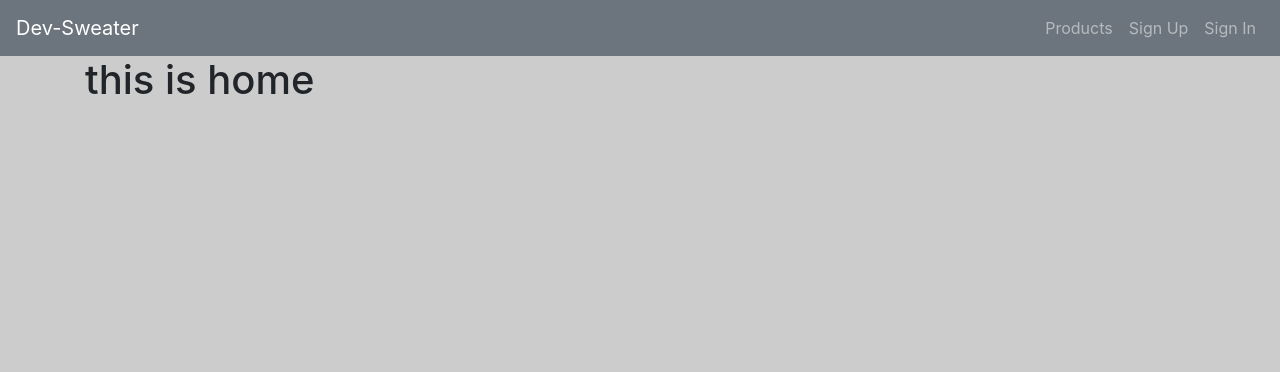
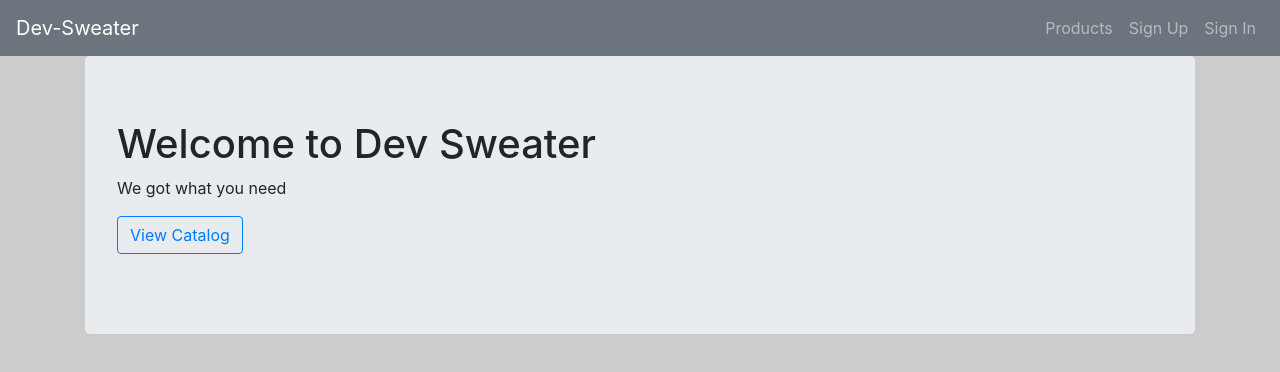
Before and after one commit to Team-Project-GA/Dev-Sweater-Front, a React app: page /#/ in a window 1280 px wide. Shown: the top 372 px of the page. Built offline with nearby package versions, Linux system fonts and the light colour scheme.

Commit message:
Latest Commit Co-authored by: miriam-ogbamichael <miriam.ogbamichael7@gmail.com> Co-authored by: melsimpson1023 <melsimpson1023@gmail.com>
We made changes to home, products and product components and we also
made a route for our products on the home page.

```diff
--- a/src/App.js
+++ b/src/App.js
@@ -13,44 +13,45 @@ import MovieIndex from './components/Movies/MovieIndex'
 import MovieCreate from './components/Movies/MovieCreate'
 import MovieShow from './components/Movies/MovieShow'
 import MovieUpdate from './components/Movies/MovieUpdate'
-import Products from './components/Home/Products'
+import Products from './components/Products/Products'
 import Cart from './components/Cart/Cart'
 import Home from './components/Home/Home'
+import { indexProducts } from './api/products'
 
-const products = [
-  {
-    id: 1,
-    title: 'Sweater',
-    description: 'soft and wooly',
-    price: 20.0,
-    img:
-      'https://encrypted-tbn0.gstatic.com/shopping?q=tbn:ANd9GcS4h_YBn4WWsqhV1kj71N3GNbKXtyIWXq4ImaHYOdAzNjPeU_dysGIKp70c3KOTNGkkSMQQhA992A&usqp=CAc'
-  },
-  {
-    id: 2,
-    title: 'Dev Sweater',
-    description: 'hard and rough',
-    price: 25.0,
-    img:
-      'https://i.etsystatic.com/10157633/d/il/9c3c97/2102609728/il_340x270.2102609728_mzgn.jpg?version=0'
-  },
-  {
-    id: 3,
-    title: 'pants',
-    description: 'blue jeans',
-    price: 10.0,
-    img:
-      'https://encrypted-tbn1.gstatic.com/shopping?q=tbn:ANd9GcRu3zYgwoY0kkJIQy1Y6Bh0zw0WApSMRe7D1B6LBmnmb_DBQFQDXKU_esvRabWQerdL8sEW_HWkzA&usqp=CAc'
-  },
-  {
-    id: 4,
-    title: 'hat',
-    description: 'snapback hard bill',
-    price: 5.0,
-    img:
-      'https://images-na.ssl-images-amazon.com/images/I/61A6xgIEFaL._AC_UL1000_.jpg'
-  }
-]
+// const products = [
+//   {
+//     id: 1,
+//     title: 'Sweater',
+//     description: 'soft and wooly',
+//     price: 20.0,
+//     img:
+//       'https://encrypted-tbn0.gstatic.com/shopping?q=tbn:ANd9GcS4h_YBn4WWsqhV1kj71N3GNbKXtyIWXq4ImaHYOdAzNjPeU_dysGIKp70c3KOTNGkkSMQQhA992A&usqp=CAc'
+//   },
+//   {
+//     id: 2,
+//     title: 'Dev Sweater',
+//     description: 'hard and rough',
+//     price: 25.0,
+//     img:
+//       'https://i.etsystatic.com/10157633/d/il/9c3c97/2102609728/il_340x270.2102609728_mzgn.jpg?version=0'
+//   },
+//   {
+//     id: 3,
+//     title: 'pants',
+//     description: 'blue jeans',
+//     price: 10.0,
+//     img:
+//       'https://encrypted-tbn1.gstatic.com/shopping?q=tbn:ANd9GcRu3zYgwoY0kkJIQy1Y6Bh0zw0WApSMRe7D1B6LBmnmb_DBQFQDXKU_esvRabWQerdL8sEW_HWkzA&usqp=CAc'
+//   },
+//   {
+//     id: 4,
+//     title: 'hat',
+//     description: 'snapback hard bill',
+//     price: 5.0,
+//     img:
+//       'https://images-na.ssl-images-amazon.com/images/I/61A6xgIEFaL._AC_UL1000_.jpg'
+//   }
+// ]
 
 const App = () => {
   const [user, setUsers] = useState(null)
@@ -71,13 +72,13 @@ const App = () => {
         <Route
           exact path='/'
           render={() => (
-            <Home products={products} setUser={setUser} user={user} />
+            <Home setUser={setUser} user={user} />
           )}
         />
         <Route
           path='/products'
           render={() => (
-            <Products products={products} setUser={setUser} user={user} />
+            <Products indexProducts={indexProducts} setUser={setUser} user={user} />
           )}
         />
         <Route path='/sign-up' render={() => <SignUp setUser={setUser} />} />
@@ -95,7 +96,7 @@ const App = () => {
         <AuthenticatedRoute
           user={user}
           path='/cart'
-          render={() => <Cart products={products} user={user} />}
+          render={() => <Cart user={user} />}
         />
         <AuthenticatedRoute
           user={user}
--- /dev/null
+++ b/src/api/products.js
@@ -0,0 +1,9 @@
+import apiUrl from '../apiConfig'
+import axios from 'axios'
+
+export const indexProducts = (user) => {
+  return axios({
+    method: 'GET',
+    url: apiUrl + '/products'
+  })
+}
--- a/src/apiConfig.js
+++ b/src/apiConfig.js
@@ -1,7 +1,7 @@
 let apiUrl
 const apiUrls = {
   production: 'https://library-express-api.herokuapp.com',
-  development: 'https://library-express-api.herokuapp.com'
+  development: 'http://localhost:4741'
 }
 
 if (window.location.hostname === 'localhost') {
--- a/src/components/Home/Home.js
+++ b/src/components/Home/Home.js
@@ -1,9 +1,19 @@
 import React from 'react'
+import { Button, Jumbotron } from 'react-bootstrap'
+import { Link } from 'react-router-dom'
 
 const Home = () => {
   return (
     <div>
-      <h1>this is home</h1>
+      <Jumbotron>
+        <h1>Welcome to Dev Sweater</h1>
+        <p>We got what you need</p>
+        <p>
+          <Link to='/products'>
+            <Button variant='outline-primary'>View Catalog</Button>
+          </Link>
+        </p>
+      </Jumbotron>
     </div>
   )
 }
--- a/src/components/Home/Products.js
+++ /dev/null
@@ -1,99 +0,0 @@
-import React from 'react'
-import { Card, Button, Col, Row } from 'react-bootstrap'
-import { Link } from 'react-router-dom'
-
-const Products = ({ products, user }) => {
-  console.log('products in the product component:', products)
-  console.log('user in the product component:', user)
-  if (user === null) {
-    return (
-      <div>
-        <h1 style={{ textAlign: 'center' }}>Products</h1>
-        <Row className='d-flex justify-content-between'>
-          {products.map(product => (
-            <Col
-              key={product.id}
-              style={{
-                marginTop: '2rem',
-                marginBottom: '2rem'
-              }}>
-              <Card
-                onClick={() => {
-                  alert('Sign up & Sign in to purchase items!')
-                }}
-                className='card'
-                style={{
-                  width: '18rem',
-                  textAlign: 'center',
-                  margin: '0 auto'
-                }}>
-                <Card.Img
-                  style={{
-                    height: '30vh',
-                    width: '100%',
-                    objectFit: 'cover'
-                  }}
-                  variant='top'
-                  src={product.img}
-                  alt={product.title}
-                />
-                <Card.Body>
-                  <Card.Title>{product.title}</Card.Title>
-                  <Card.Text>{product.description}</Card.Text>
-                  <Card.Text>${product.price}</Card.Text>
-                  <Card.Text style={{ fontSize: '.7rem' }}>Add to Card by signing up for an account</Card.Text>
-                </Card.Body>
-              </Card>
-            </Col>
-          ))}
-        </Row>
-      </div>
-    )
-  } else {
-    return (
-      <div>
-        <h1 style={{ textAlign: 'center' }}>Products</h1>
-        <Row className='d-flex justify-content-between'>
-          {products.map(product => (
-            <Col
-              key={product.id}
-              style={{
-                marginTop: '2rem',
-                marginBottom: '2rem'
-              }}>
-              <Card
-                className='card'
-                style={{
-                  width: '18rem',
-                  textAlign: 'center',
-                  margin: '0 auto'
-                }}>
-                <Card.Img
-                  style={{
-                    height: '30vh',
-                    width: '100%',
-                    objectFit: 'cover'
-                  }}
-                  variant='top'
-                  src={product.img}
-                  alt={product.title}
-                />
-                <Card.Body>
-                  <Card.Title>{product.title}</Card.Title>
-                  <Card.Text>{product.description}</Card.Text>
-                  <Card.Text>${product.price}</Card.Text>
-                  <Button variant='outline-secondary' className='mr-3' onClick={() => {
-                    console.log('this product was clicked', product.title)
-                  }}>Add to Cart</Button>
-                  <Link className='btn btn-outline-secondary' style={{ textDecoration: 'none' }} to='/cart'>Goto Cart</Link>
-                </Card.Body>
-              </Card>
-            </Col>
-          ))}
-        </Row>
-      </div>
-    )
-  }
-}
-
-export default Products
--- /dev/null
+++ b/src/components/Products/Product.js
@@ -0,0 +1,27 @@
+import React, { Fragment } from 'react'
+import { Card, Button } from 'react-bootstrap'
+
+const Product = ({ product, user }) => {
+  return (
+    <div>
+      <Card style={{ width: '18rem' }}>
+        <Card.Img variant='top' src={product.img} />
+        <Card.Body>
+          <Card.Title>{product.name}</Card.Title>
+          <Card.Text>{product.description}</Card.Text>
+          <Card.Text>{product.price}</Card.Text>
+          {user !== null ? (
+            <Fragment>
+              <Button variant='outline-primary'>Add to Cart</Button>
+              <Button variant='outline-primary'>Go to Cart</Button>
+            </Fragment>
+          ) : (
+            ''
+          )}
+        </Card.Body>
+      </Card>
+    </div>
+  )
+}
+
+export default Product
--- /dev/null
+++ b/src/components/Products/Products.js
@@ -0,0 +1,28 @@
+import React, { useEffect, useState } from 'react'
+import Product from './Product'
+// import { Card, Button, Col, Row } from 'react-bootstrap'
+// import { Link } from 'react-router-dom'
+
+const Products = ({ indexProducts, user }) => {
+  console.log('products in the product component:', indexProducts)
+  console.log('user in the product component:', user)
+  const [products, setProducts] = useState([])
+  useEffect(() => {
+    indexProducts(user).then(res => {
+      setProducts(res.data.products)
+      console.log('res from api in home component', res)
+    })
+  }, [])
+
+  console.log('this is products state', products)
+
+  return (
+    <div>
+      {products.map(product => (
+        <Product user={user} product={product} key={product._id} />
+      ))}
+    </div>
+  )
+}
+
+export default Products
```
